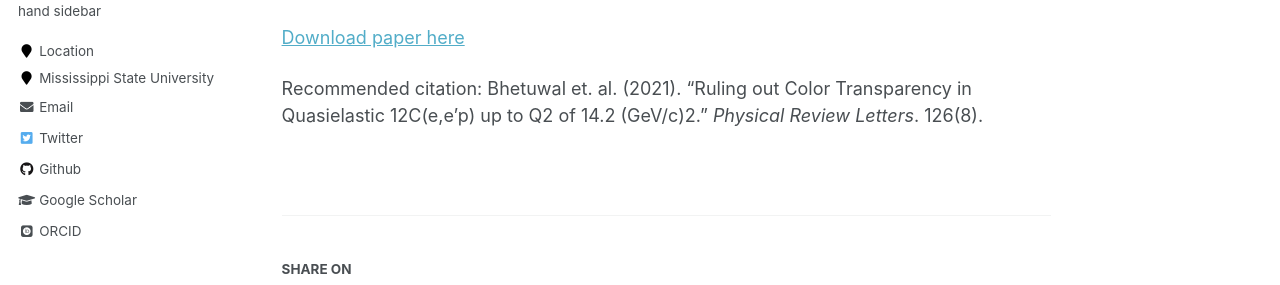
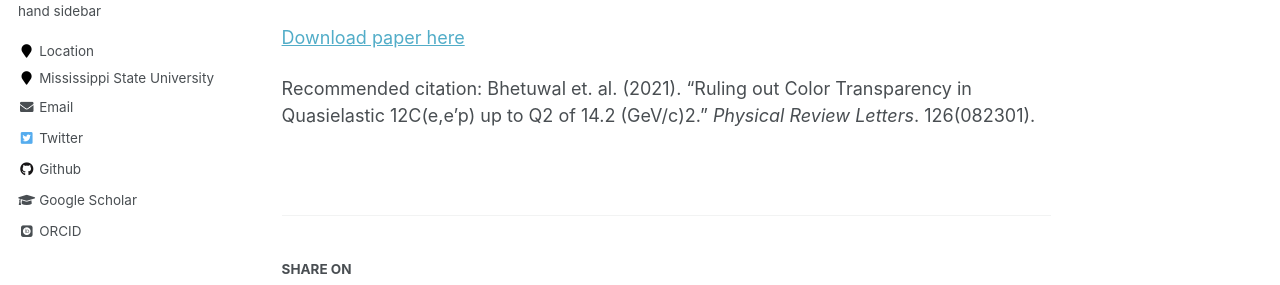
Before and after one commit to dkb208/dkb208.github.io, a Jekyll site: the page built from _publications/2015-10-01-paper-title-number-3.md, in a window 1280 px wide and 971 px high. Shown: the part 346-631 px from the top of the window. Built offline with Jekyll 4.4.1, drawn with Linux system fonts in a browser that asks for light colours; some web fonts are replaced.

Commit message:
Update 2015-10-01-paper-title-number-3.md

```diff
--- a/_publications/2015-10-01-paper-title-number-3.md
+++ b/_publications/2015-10-01-paper-title-number-3.md
@@ -12,4 +12,4 @@ This paper is about my Thesis research on proton's color transparency.
 
 [Download paper here](https://journals.aps.org/prl/abstract/10.1103/PhysRevLett.126.082301)
 
-Recommended citation: Bhetuwal et. al. (2021). "Ruling out Color Transparency in Quasielastic 12C(e,e'p) up to Q2 of 14.2 (GeV/c)2." <i>Physical Review Letters</i>. 126(8).
+Recommended citation: Bhetuwal et. al. (2021). "Ruling out Color Transparency in Quasielastic 12C(e,e'p) up to Q2 of 14.2 (GeV/c)2." <i>Physical Review Letters</i>. 126(082301).
```
Also changed, not shown: other parts of _publications/2015-10-01-paper-title-number-3.md (+1 -1 lines).
